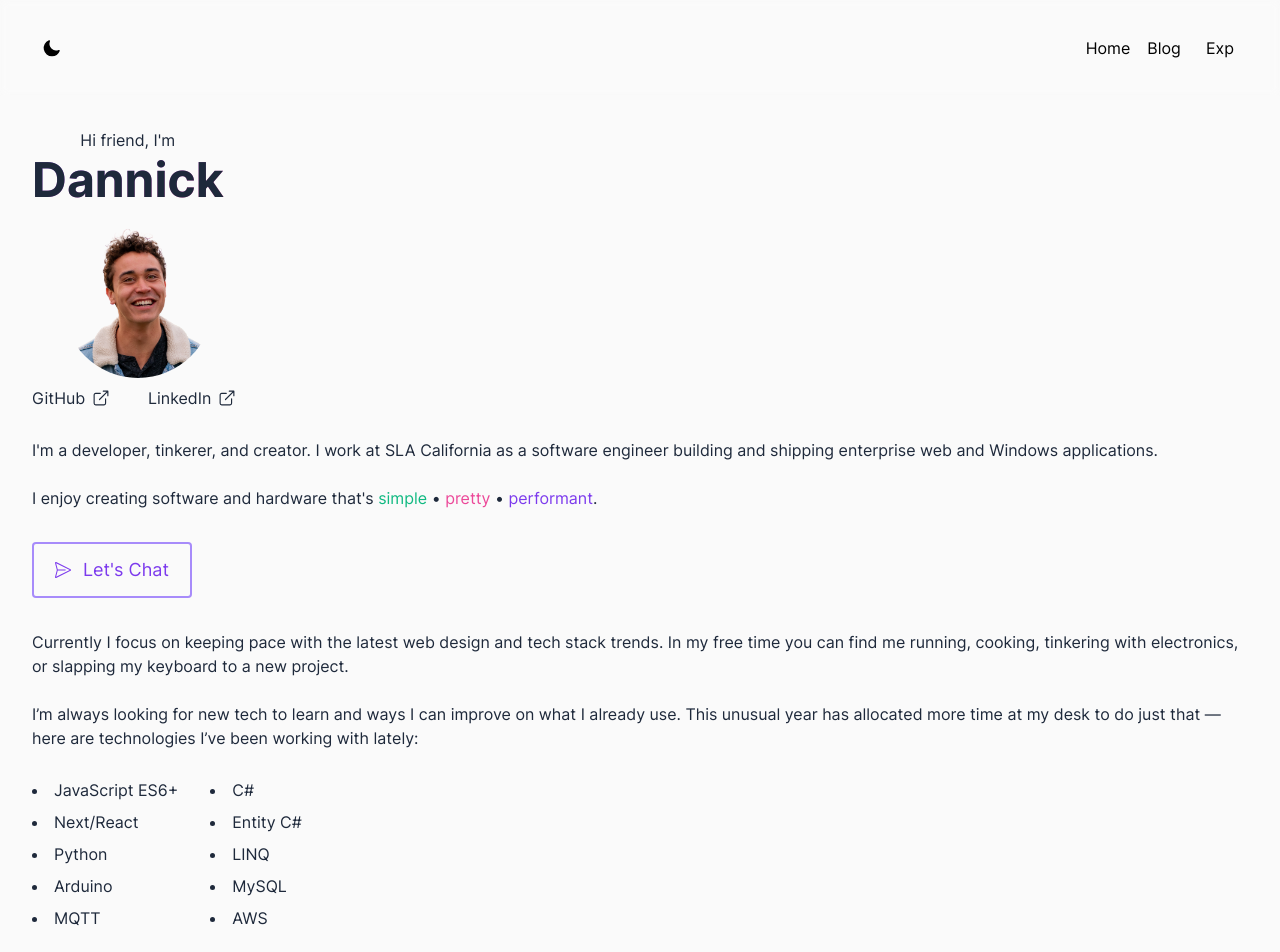
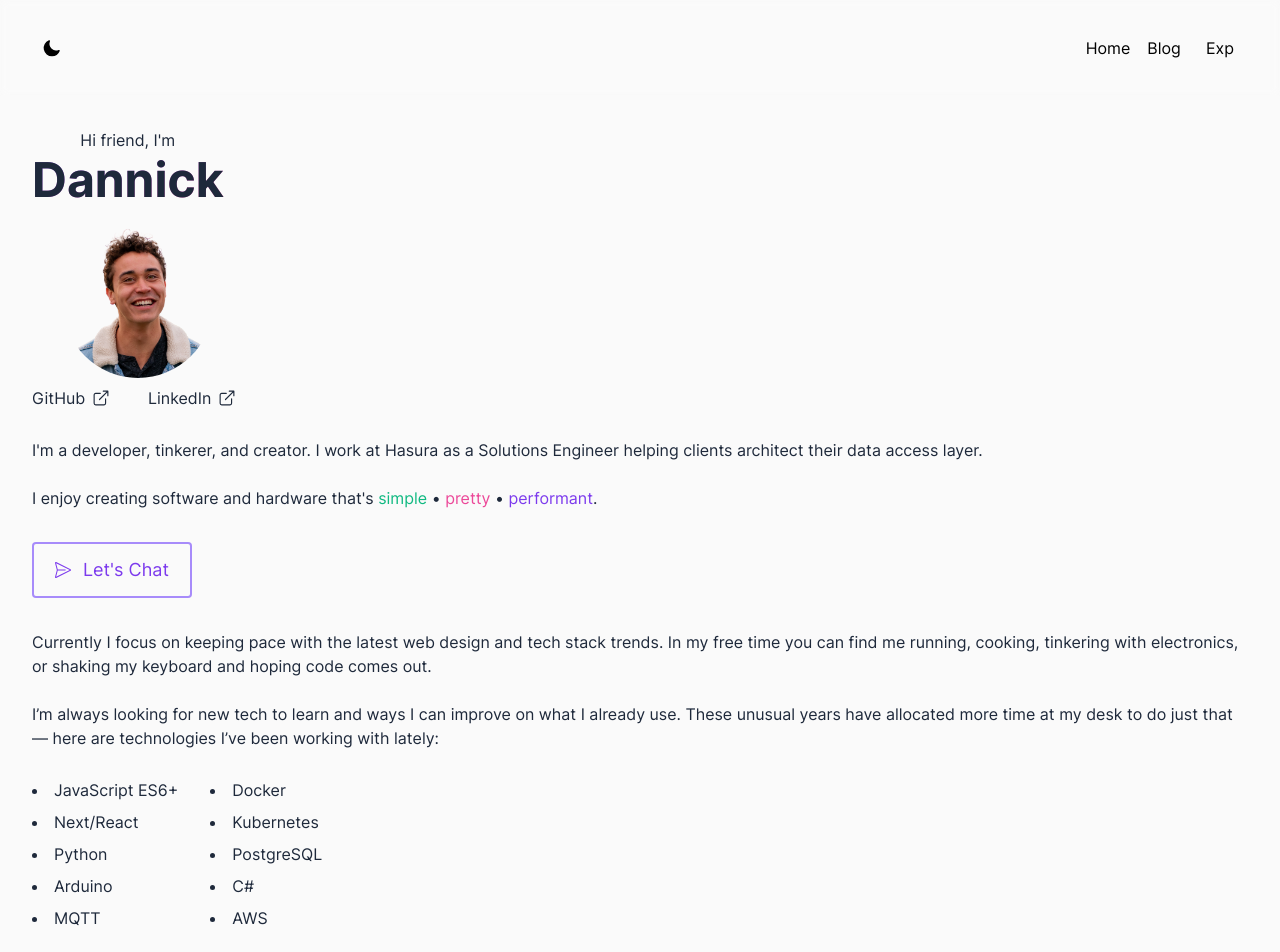
Before and after one commit to daliudzius/dannick.dev, a Next.js app: page / in a window 1280 px wide. Shown: the top 952 px of the page. Built offline with nearby package versions, Linux system fonts and the light colour scheme; what @tailwindcss/typography would draw is missing.

Commit message:
update job history

```diff
--- a/src/pages/index.js
+++ b/src/pages/index.js
@@ -42,9 +42,9 @@ export default function Home() {
             </div>
             <div>
                <p>
-                  I&apos;m a developer, tinkerer, and creator. I work at SLA
-                  California as a software engineer building and shipping
-                  enterprise web and Windows applications.
+                  I&apos;m a developer, tinkerer, and creator. I work at Hasura
+                  as a Solutions Engineer helping clients architect their data
+                  access layer.
                </p>
                <br />
                <p>
@@ -82,15 +82,15 @@ export default function Home() {
                <p>
                   Currently I focus on keeping pace with the latest web design
                   and tech stack trends. In my free time you can find me
-                  running, cooking, tinkering with electronics, or slapping my
-                  keyboard to a new project.
+                  running, cooking, tinkering with electronics, or shaking my
+                  keyboard and hoping code comes out.
                </p>
                <br />
                <p>
                   I’m always looking for new tech to learn and ways I can
-                  improve on what I already use. This unusual year has allocated
-                  more time at my desk to do just that — here are technologies
-                  I’ve been working with lately:
+                  improve on what I already use. These unusual years have
+                  allocated more time at my desk to do just that — here are
+                  technologies I’ve been working with lately:
                </p>
                <br />
                <div className='flex space-x-8 leading-8'>
@@ -102,10 +102,10 @@ export default function Home() {
                      <li>MQTT</li>
                   </ul>
                   <ul className='list-disc list-inside'>
+                     <li>Docker</li>
+                     <li>Kubernetes</li>
+                     <li>PostgreSQL</li>
                      <li>C#</li>
-                     <li>Entity C#</li>
-                     <li>LINQ</li>
-                     <li>MySQL</li>
                      <li>AWS</li>
                   </ul>
                </div>
```
Also changed, not shown: src/data/resume.json (+16 -2 lines).
